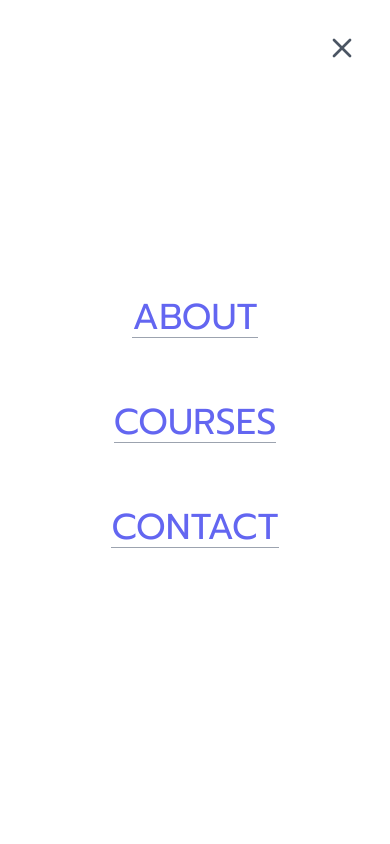
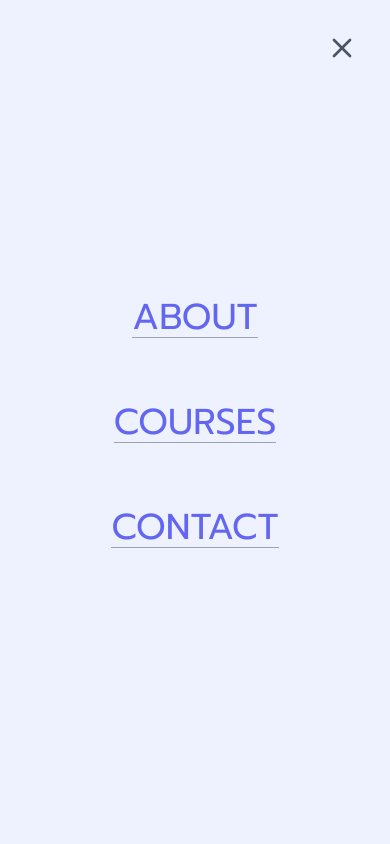
Before and after one commit to webdevpathologist/leo_edu_tailwind_v3, a React (Create React App) app: page / in a window 390 px wide. Both pictures are taken after a click on the element 365 px from the left and 48 px from the top of the page. Shown: the top 844 px of the page. Built offline with nearby package versions, Linux system fonts and the light colour scheme.

Commit message:
Sidenav Dark Mode enabled & minor changes

```diff
--- a/public/index.html
+++ b/public/index.html
@@ -35,13 +35,14 @@
       integrity="sha512-BB3hKbKWOc9Ez/TAwyWxNXeoV9c1v6FIeYiBieIWkpLjauysF18NzgR1MBNBXf8/KABdlkX68nAhlwcDFLGPCQ=="
       crossorigin=""
     ></script>
--->
-    <link rel="preconnect" href="https://fonts.googleapis.com" />
-    <link rel="preconnect" href="https://fonts.gstatic.com" crossorigin />
     <link
       href="https://fonts.googleapis.com/css2?family=Poppins:ital@0;1&display=swap"
       rel="stylesheet"
     />
+-->
+    <link rel="preconnect" href="https://fonts.googleapis.com" />
+    <link rel="preconnect" href="https://fonts.gstatic.com" crossorigin />
+
     <link
       href="https://fonts.googleapis.com/css2?family=Prompt&display=swap"
       rel="stylesheet"
--- a/src/components/aboutUs/aboutUs.jsx
+++ b/src/components/aboutUs/aboutUs.jsx
@@ -3,8 +3,8 @@ export default function AboutUs() {
   const page_para_text_dark = "text-green-400"
 
   return (
-    <div className={`text-1xl flex items-center justify-between px-1 ${page_para_text} dark:${page_para_text_dark} shadow-sm`}>
-      <p>
+    <div className={`text-1xl flex items-center justify-between px-1 ${page_para_text} dark:${page_para_text_dark} lg:shadow-sm`}>
+      <p className="leading-relaxed">
         Welcome to The Leo's Educational Academy, an innovative educational
         academy committed to providing a dynamic learning environment that
         encourages students to explore and grow. It is a brain child of Mrs.
--- a/src/components/header/header.jsx
+++ b/src/components/header/header.jsx
@@ -35,7 +35,7 @@ export default function Header() {
               onClick={() => setIsNavOpen(false)}
             >
               <svg
-                className="h-8 w-8 fill-indigo-400 text-gray-600 dark:fill-green-200"
+                className="h-8 w-8 fill-indigo-400 text-gray-600 dark:text-green-600"
                 viewBox="0 0 24 24"
                 fill="none"
                 stroke="currentColor"
@@ -48,36 +48,36 @@ export default function Header() {
               </svg>
             </div>
             {/* */}
-            <ul className="flex min-h-[250px] flex-col items-center justify-between text-4xl">
+            <ul className="flex h-full w-full flex-col items-center justify-center text-4xl bg-indigo-50 dark:bg-slate-900/90">
               <li
-                className="my-8 border-b border-gray-400 uppercase"
+                className="my-8 border-b border-gray-400 dark:border-emerald-400 uppercase"
                 onClick={() => setIsNavOpen(false)}
               >
                 <a
                   href="#about"
-                  className="lg:text-1xl text-indigo-500 hover:text-cyan-600"
+                  className="lg:text-1xl text-indigo-500 hover:text-cyan-600 dark:text-emerald-400"
                 >
                   About
                 </a>
               </li>
               <li
-                className="my-8 border-b border-gray-400 uppercase"
+                className="my-8 border-b border-gray-400 dark:border-emerald-400 uppercase"
                 onClick={() => setIsNavOpen(false)}
               >
                 <a
                   href="#course"
-                  className="lg:text-1xl text-indigo-500 hover:text-cyan-600"
+                  className="lg:text-1xl text-indigo-500 hover:text-cyan-600 dark:text-emerald-400"
                 >
                   Courses
                 </a>
               </li>
               <li
-                className="my-8 border-b border-gray-400 uppercase"
+                className="my-8 border-b border-gray-400 dark:border-emerald-400 uppercase"
                 onClick={() => setIsNavOpen(false)}
               >
                 <a
                   href="#contact"
-                  className="lg:text-1xl text-indigo-500 hover:text-cyan-600"
+                  className="lg:text-1xl text-indigo-500 hover:text-cyan-600 dark:text-emerald-400"
                 >
                   Contact
                 </a>
```
